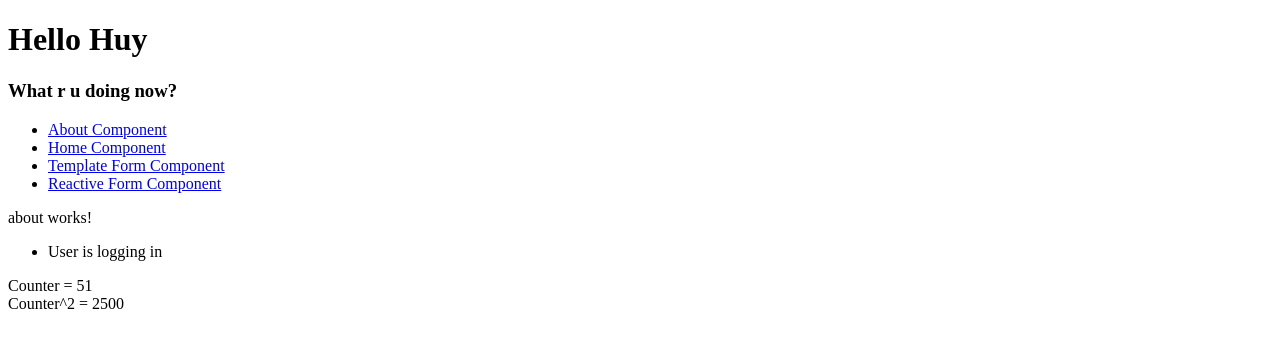
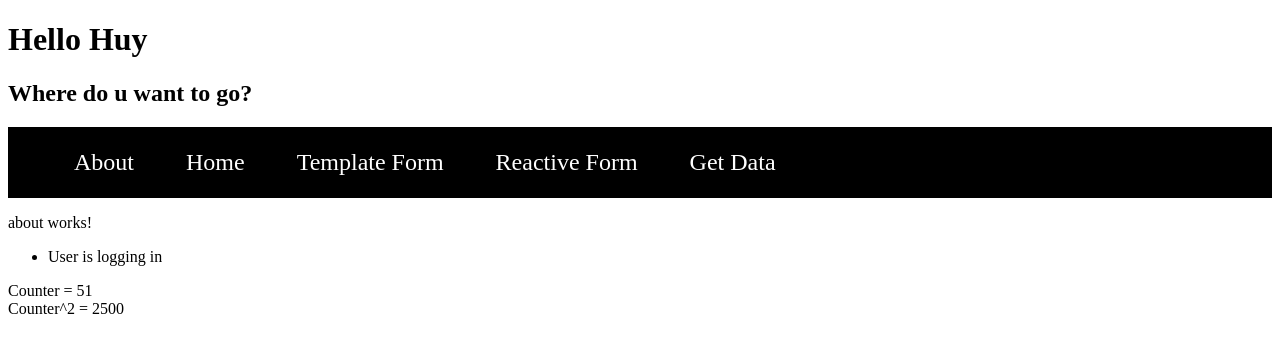
Before and after one commit to elvizhuy/Angular14, an Angular app: page /about in a window 1280 px wide. Shown: the top 352 px of the page. Built offline with nearby package versions, Linux system fonts and the light colour scheme.

Commit message:
http get

```diff
--- /dev/null
+++ b/db.json
@@ -0,0 +1,19 @@
+{
+  "posts": [
+    {
+      "id": 1,
+      "title": "json-server",
+      "author": "typicode"
+    }
+  ],
+  "comments": [
+    {
+      "id": 1,
+      "body": "some comment",
+      "postId": 1
+    }
+  ],
+  "profile": {
+    "name": "typicode"
+  }
+}
--- /dev/null
+++ b/src/app/Services/http-server.service.ts
@@ -0,0 +1,34 @@
+import {
+  HttpClient,
+  HttpClientModule,
+  HttpHeaders,
+  HttpParams,
+} from '@angular/common/http';
+import { Injectable } from '@angular/core';
+import { Observable } from 'rxjs';
+
+@Injectable({
+  providedIn: 'root',
+})
+export class HttpServerService {
+  private REST_API_SERVER = 'http://localhost:3000';
+  private REST_API_SERVER_RANDOM_USER = 'https://randomuser.me/api/?results=';
+
+  private httpOptions = {
+    headers: new HttpHeaders({
+      'Content-type': 'application/json',
+    }),
+  };
+
+  constructor(private httpClient: HttpClient) {}
+
+  public getComments(): Observable<any> {
+    const url = `${this.REST_API_SERVER}/comments`;
+    return this.httpClient.get<any>(url, this.httpOptions);
+  }
+  public getRandomUsers(users: number): Observable<any> {
+    const url = `${this.REST_API_SERVER_RANDOM_USER}`+users;
+    return this.httpClient.get<any>(url, this.httpOptions);
+
+  }
+}
--- a/src/app/app-routing.module.ts
+++ b/src/app/app-routing.module.ts
@@ -5,12 +5,14 @@ import { AboutComponent } from './about/about.component';
 import { HomeComponent } from './home/home.component';
 import { TemplatedrivenformComponent } from './templatedrivenform/templatedrivenform.component';
 import { ReactiveFormComponent } from './reactive-form/reactive-form.component';
+import { GetdataComponent } from './getdata/getdata.component';
 
 const routes: Routes = [
   { path: 'about', component: AboutComponent },
   { path: 'home', component: HomeComponent },
   { path: 'templatedrivenform', component:TemplatedrivenformComponent },
   { path: 'reactiveform', component:ReactiveFormComponent },
+  { path: 'getdata', component:GetdataComponent },
 
   { path: '**', component: PageNotFoundComponent },
 
--- a/src/app/app.component.html
+++ b/src/app/app.component.html
@@ -1,12 +1,13 @@
 <h1>Hello Huy</h1>
-<h3>What r u doing now?</h3>
+<h2>Where do u want to go?</h2>
 
 <nav>
   <ul>
-    <li><a routerLink="/about" routerLinkActive="active">About Component</a></li>
-    <li><a routerLink="/home" routerLinkActive="active">Home Component</a></li>
-    <li><a routerLink="/templatedrivenform" routerLinkActive="active">Template Form Component</a></li>
-    <li><a routerLink="/reactiveform" routerLinkActive="active">Reactive Form Component</a></li>
+    <li routerLink="/about" routerLinkActive="active"><a >About</a></li>
+    <li routerLink="/home" routerLinkActive="active"><a >Home</a></li>
+    <li routerLink="/templatedrivenform" routerLinkActive="active"><a >Template Form</a></li>
+    <li routerLink="/reactiveform" routerLinkActive="active"><a >Reactive Form</a></li>
+    <li routerLink="/getdata" routerLinkActive="active"><a >Get Data</a></li>
 
   </ul>
 </nav>
--- a/src/app/app.component.scss
+++ b/src/app/app.component.scss
@@ -0,0 +1,25 @@
+
+nav{
+background-color: black;
+}
+ul{
+  list-style-type: none;
+display: flex;
+}
+ul>li {
+height: 100%;
+padding: 22px 26px;
+}
+ul>li:hover{
+  background-color: rgb(192, 188, 188);
+  cursor: pointer;
+}
+ul>li:hover a{
+
+  color: black;
+}
+ul>li>a{
+  text-decoration: none;
+  color: white;
+  font-size: 24px;
+}
--- a/src/app/app.module.ts
+++ b/src/app/app.module.ts
@@ -3,6 +3,7 @@ import { BrowserModule } from '@angular/platform-browser';
 import { FormsModule } from '@angular/forms';
 import { ReactiveFormsModule } from '@angular/forms';
 import { AppRoutingModule } from './app-routing.module';
+import { HttpClientModule } from '@angular/common/http';
 import { AppComponent } from './app.component';
 import { AboutComponent } from './about/about.component';
 import { HomeComponent } from './home/home.component';
@@ -11,10 +12,11 @@ import { PageNotFoundComponent } from './page-not-found/page-not-found.component
 import { HighLightDirective } from './Directives/high-light.directive';
 import { TemplatedrivenformComponent } from './templatedrivenform/templatedrivenform.component';
 import { ReactiveFormComponent } from './reactive-form/reactive-form.component';
+import { GetdataComponent } from './getdata/getdata.component';
 
 @NgModule({
-  declarations: [AppComponent, AboutComponent, HomeComponent, OnSalePipe, PageNotFoundComponent, HighLightDirective, TemplatedrivenformComponent, ReactiveFormComponent],
-  imports: [BrowserModule, AppRoutingModule, FormsModule,ReactiveFormsModule],
+  declarations: [AppComponent, AboutComponent, HomeComponent, OnSalePipe, PageNotFoundComponent, HighLightDirective, TemplatedrivenformComponent, ReactiveFormComponent, GetdataComponent],
+  imports: [BrowserModule, AppRoutingModule, FormsModule,ReactiveFormsModule,HttpClientModule],
   providers: [],
   bootstrap: [AppComponent],
 })
--- /dev/null
+++ b/src/app/getdata/getdata.component.html
@@ -0,0 +1,5 @@
+<p>getdata works!</p>
+
+<div class="getData">
+  <h3>This is getData Component</h3>
+</div>
--- /dev/null
+++ b/src/app/getdata/getdata.component.scss
@@ -0,0 +1,10 @@
+.getData {
+  background-color: rgb(81, 218, 149);
+  width: 40%;
+  margin: auto;
+  text-align: center;
+  box-shadow: 7px 10px rgb(100, 243, 172);
+  height: auto;
+  padding: 20px 0;
+  display: inline-block;
+}
--- /dev/null
+++ b/src/app/getdata/getdata.component.ts
@@ -0,0 +1,20 @@
+import { HttpServerService } from './../Services/http-server.service';
+import { Component, OnInit } from '@angular/core';
+
+@Component({
+  selector: 'app-getdata',
+  templateUrl: './getdata.component.html',
+  styleUrls: ['./getdata.component.scss'],
+})
+export class GetdataComponent implements OnInit {
+  constructor(private HttpServerService: HttpServerService) {}
+
+  public ngOnInit(): void {
+    this.HttpServerService.getComments().subscribe((data) => {
+      console.log('getComments',data);
+    });
+    this.HttpServerService.getRandomUsers(10).subscribe((data) => {
+      console.log('getRandomUsers',data.results)
+    });
+  }
+}
```
Also changed, not shown: db-1669398649271.json (added, +19 -0 lines), 2 other files (tests, documents, lock files or other folders).
